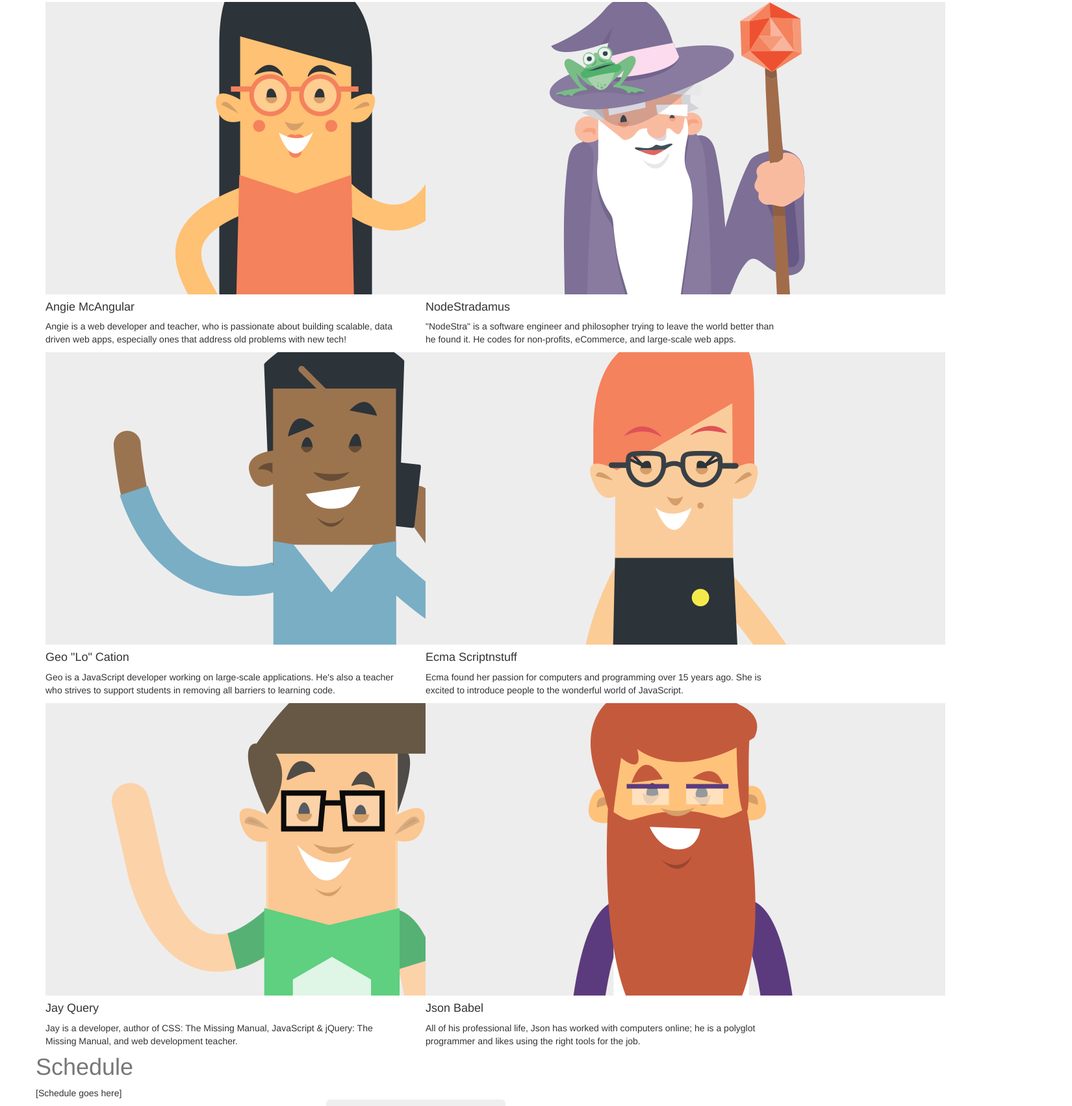
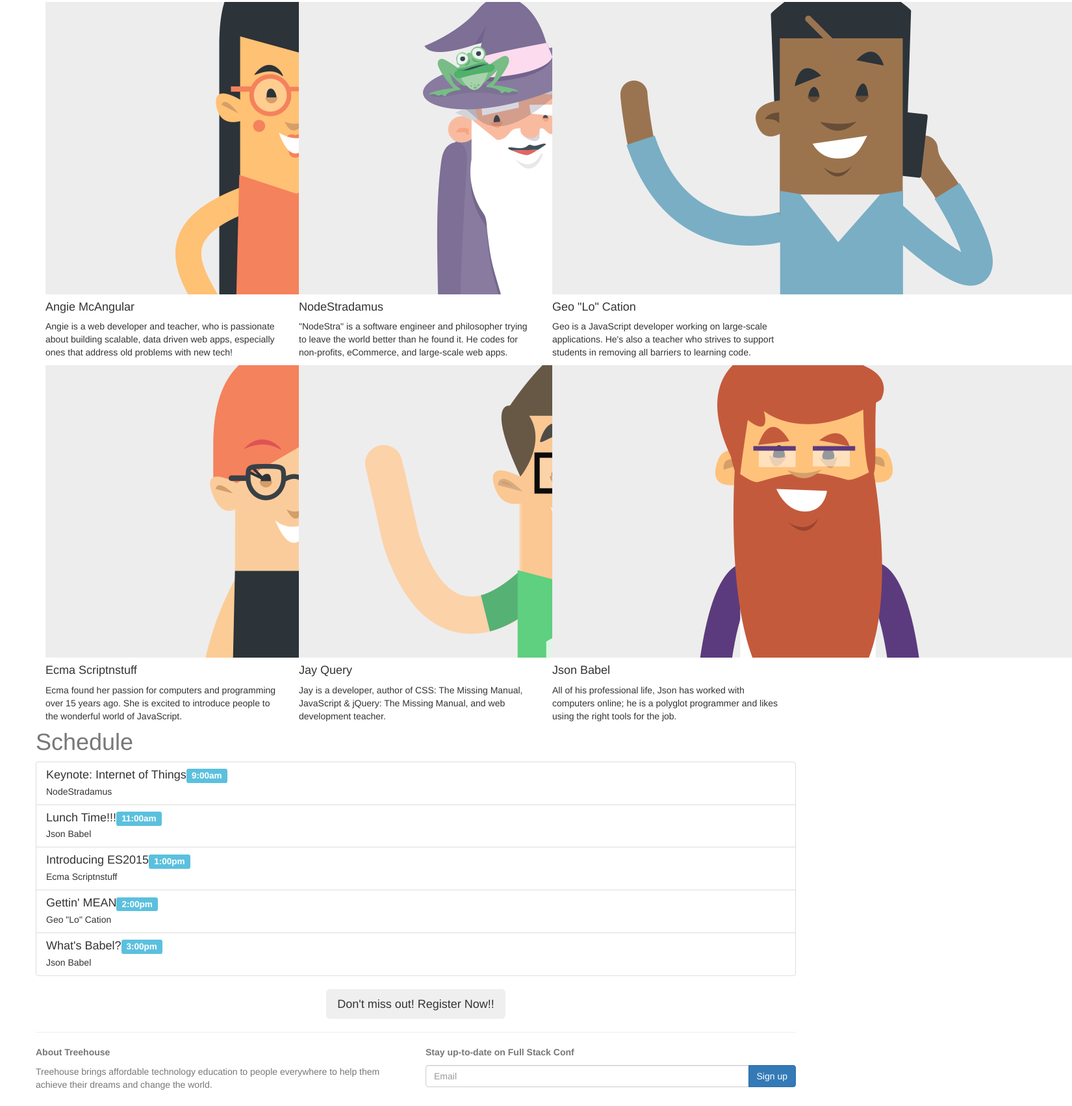
Before and after one commit to RealJasonA/Bootstrap4CouseTH, a plain HTML site: page index.html in a window 1280 px wide. Shown: the part 995-2697 px from the top of the page at 65% size, 1650 px wide, since content can reach past the window. Drawn offline with nearby package versions, Linux system fonts and the light colour scheme.

Commit message:
added schedule

```diff
--- a/index.html
+++ b/index.html
@@ -66,14 +66,14 @@
 
         <div class="col-lg-4 col-xl-3">
           <h3 class="m-b-2">What You'll Learn</h3>
-            <ul>
-              <li><strong>MongoDB</strong>: NoSQL database</li>
-              <li><strong>Angular</strong>: JavaScript framework</li>
-              <li><strong>Express</strong>: Framework for Node</li>
-              <li><strong>Node.js</strong>: JavaScript environment</li>
-              <li><strong>ES2015</strong>: Latest version of JavaScript</li>
-              <li><strong>Babel</strong>: JavaScript compiler</li>
-            </ul>
+          <div class="list-group">
+            <a href="#" class="list-group-item"><strong>MongoDB</strong>: NoSQL database</a>
+            <a href="#" class="list-group-item"><strong>Angular</strong>: JavaScript framework </a>
+            <a href="#" class="list-group-item"><strong>Express</strong>: Framework for Node</a>
+            <a href="#" class="list-group-item"><strong>Node.js</strong>: JavaScript environment</a>
+            <a href="#" class="list-group-item"><strong>ES2015</strong>: Latest version of JavaScript</a>
+            <a href="#" class="list-group-item"><strong>Babel</strong>: JavaScript compiler</a>
+          </div>
         </div>
 
       </div> <!-- End About -->
@@ -81,7 +81,7 @@
       <!-- Speakers -->
       <h1 id="speakers" class="display-4 text-xs-center m-y-3 text-muted">Speakers</h1>
         <div class="row">
-          <div class="col-md-6">
+          <div class="col-md-6 col-lg-4">
             <div class="card">
               <img class="card-img-top img-fluid" src="img/angie.png" alt="Card image cap">
               <div class="card-block">
@@ -91,7 +91,7 @@
             </div>
           </div>
 
-          <div class="col-md-6">
+          <div class="col-md-6 col-lg-4">
             <div class="card">
               <img class="card-img-top img-fluid" src="img/nodestradamus.png" alt="Card image cap">
               <div class="card-block">
@@ -101,7 +101,7 @@
             </div>
           </div>
 
-          <div class="col-md-6">
+          <div class="col-md-6 col-lg-4">
             <div class="card">
               <img class="card-img-top img-fluid" src="img/geo.png" alt="Card image cap">
               <div class="card-block">
@@ -111,7 +111,7 @@
             </div>
           </div>
 
-          <div class="col-md-6">
+          <div class="col-md-6 col-lg-4">
             <div class="card">
               <img class="card-img-top img-fluid" src="img/ecma.png" alt="Card image cap">
               <div class="card-block">
@@ -121,7 +121,7 @@
             </div>
           </div>
 
-          <div class="col-md-6">
+          <div class="col-md-6 col-lg-4">
             <div class="card">
               <img class="card-img-top img-fluid" src="img/jay.png" alt="Card image cap">
               <div class="card-block">
@@ -131,7 +131,7 @@
             </div>
           </div>
 
-          <div class="col-md-6">
+          <div class="col-md-6 col-lg-4">
             <div class="card">
               <img class="card-img-top img-fluid" src="img/json.png" alt="Card image cap">
               <div class="card-block">
@@ -144,7 +144,29 @@
 
       <!-- Schedule -->
       <h1 class="display-4 text-xs-center m-y-3 text-muted">Schedule</h1>
-      [Schedule goes here]
+        <ul class="list-group">
+          <li class="list-group-item">
+            <h4 class="list-group-item-heading">Keynote: Internet of Things<span class="label label-info label-pill pull-xs-right">9:00am</span></h4>
+            NodeStradamus
+          </li>
+          <li class="list-group-item">
+            <h4 class="list-group-item-heading">Lunch Time!!!<span class="label label-info label-pill pull-xs-right">11:00am</span></h4>
+            Json Babel
+          </li>
+          <li class="list-group-item">
+            <h4 class="list-group-item-heading">Introducing ES2015<span class="label label-info label-pill pull-xs-right">1:00pm</span></h4>
+            Ecma Scriptnstuff
+          </li>
+          <li class="list-group-item">
+            <h4 class="list-group-item-heading">Gettin' MEAN<span class="label label-info label-pill pull-xs-right">2:00pm</span></h4>
+            Geo "Lo" Cation
+          </li>
+          <li class="list-group-item">
+            <h4 class="list-group-item-heading">What's Babel?<span class="label label-info label-pill pull-xs-right">3:00pm</span></h4>
+            Json Babel
+          </li>
+        </ul>
+        <!-- End Schedule -->
 
       <!-- Callout Button -->
       <button type="button" class="btn btn-info-outline btn-lg center-block">Don't miss out! Register Now!!</button>
```
